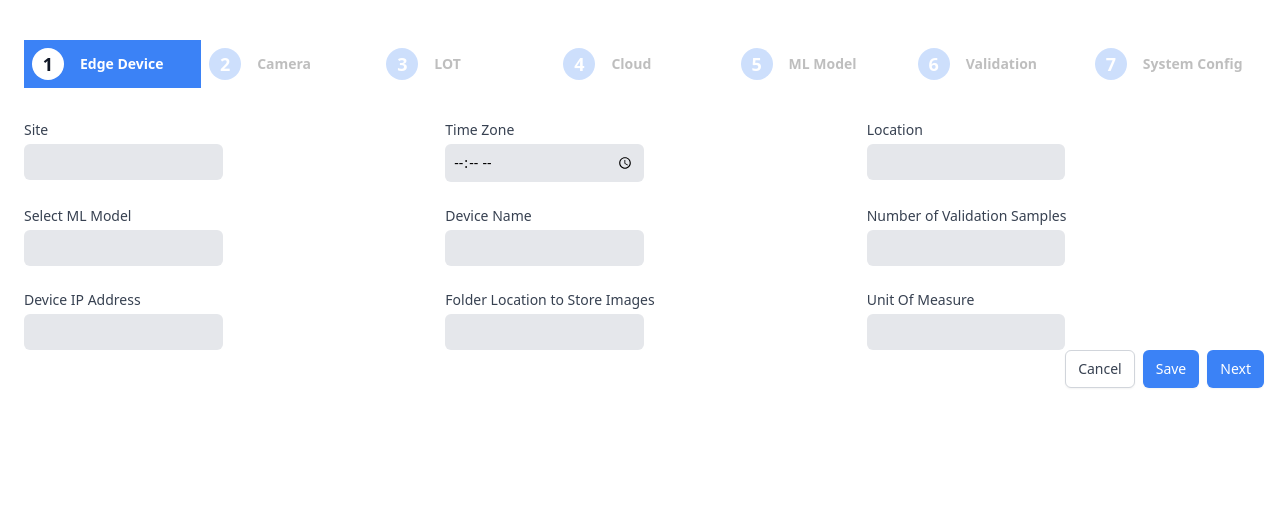
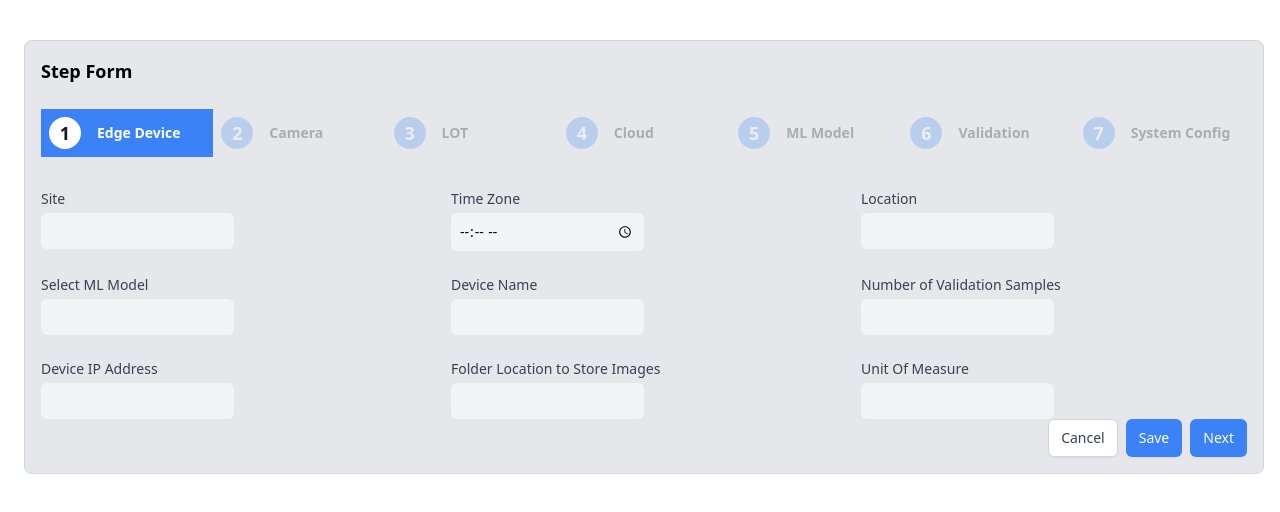
Before and after one commit to Junaid083/MultiStepForm_Reactjs_Tailwind, a React (Create React App) app: page / in a window 1280 px wide. Shown: the top 512 px of the page. Built offline with nearby package versions, Linux system fonts and the light colour scheme.

Commit message:
Widget Styles added

```diff
--- a/src/Components/Inputs/Input.jsx
+++ b/src/Components/Inputs/Input.jsx
@@ -25,7 +25,7 @@ export const Input = ({
       id={id}
       value={val}
       onChange={onChange}
-      className={`form-input block ${width} p-2 border-gray-500 bg-gray-200 flex-grow-1 focus:border-blue-500 focus:ring-0 sm:text-sm rounded-md`}
+      className={`form-input block ${width} p-2  border-gray-100 bg-gray-100 flex-grow-1 sm:text-sm rounded-md`}
     />
   );
 };
--- a/src/Components/StepsName.jsx
+++ b/src/Components/StepsName.jsx
@@ -8,7 +8,7 @@ import S3Config from "./Cloud/S3Config";
 import ESConfig from "./Cloud/ESConfig";
 
 import EdgeDevice from "./EdgeDevice/EdgeDevice";
-
+import Widget from "./Widget";
 const StepsName = () => {
   const formArray = [1, 2, 3, 4, 5, 6, 7];
 
@@ -106,6 +106,7 @@ const StepsName = () => {
   return (
     <>
       <div className="mr-4 ml-6 mt-10 mb-8 bg">
+      <Widget title="" description={<span>Step Form</span>}>
         <div className="flex flex-col w-full  mb-8 lg:flex-wrap lg:flex-row">
           {items.map((item, key) => (
             <div
@@ -345,6 +346,7 @@ const StepsName = () => {
             </div>
           </div>
         )}
+      </Widget>
       </div>
     </>
   );
```
